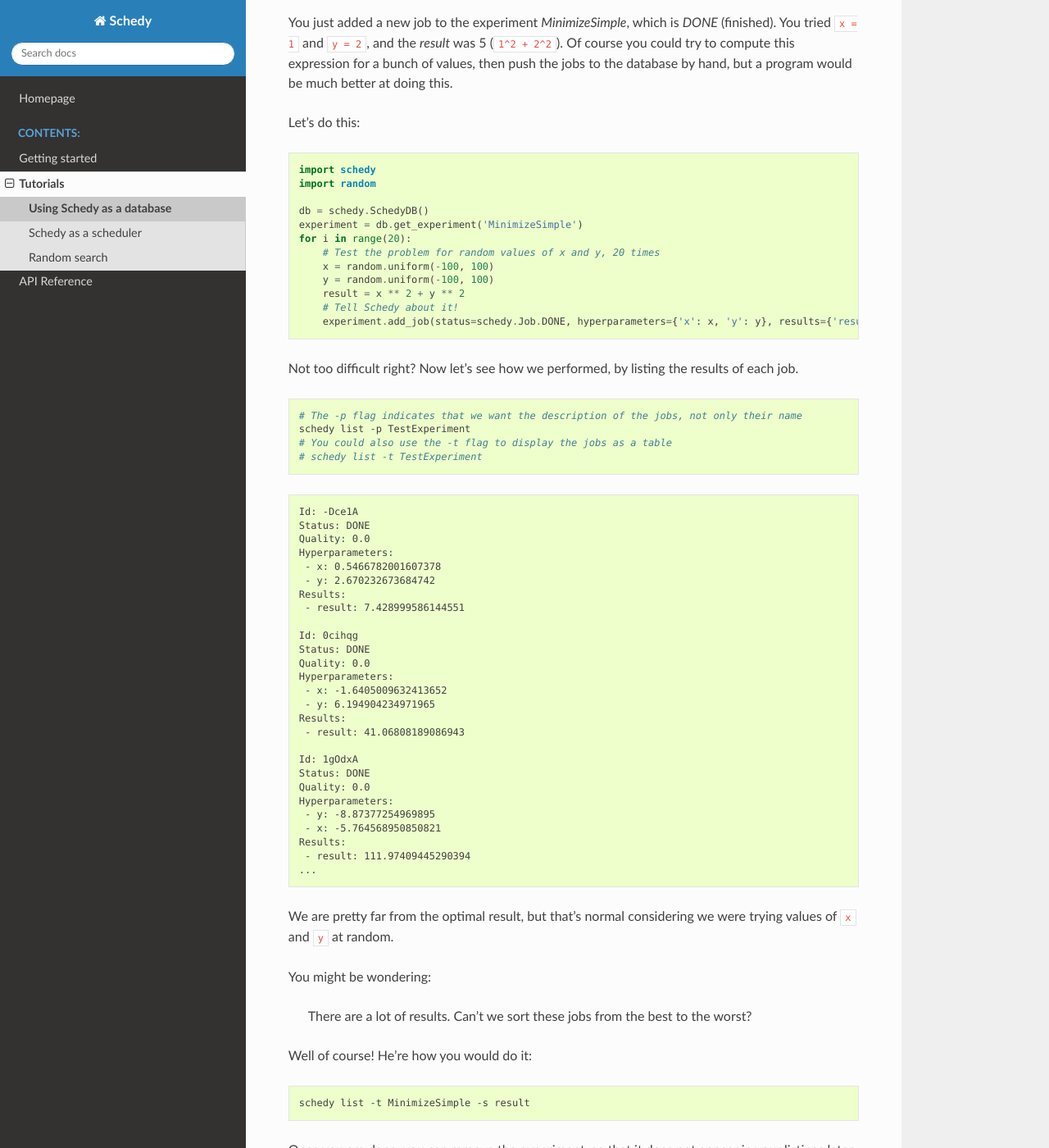
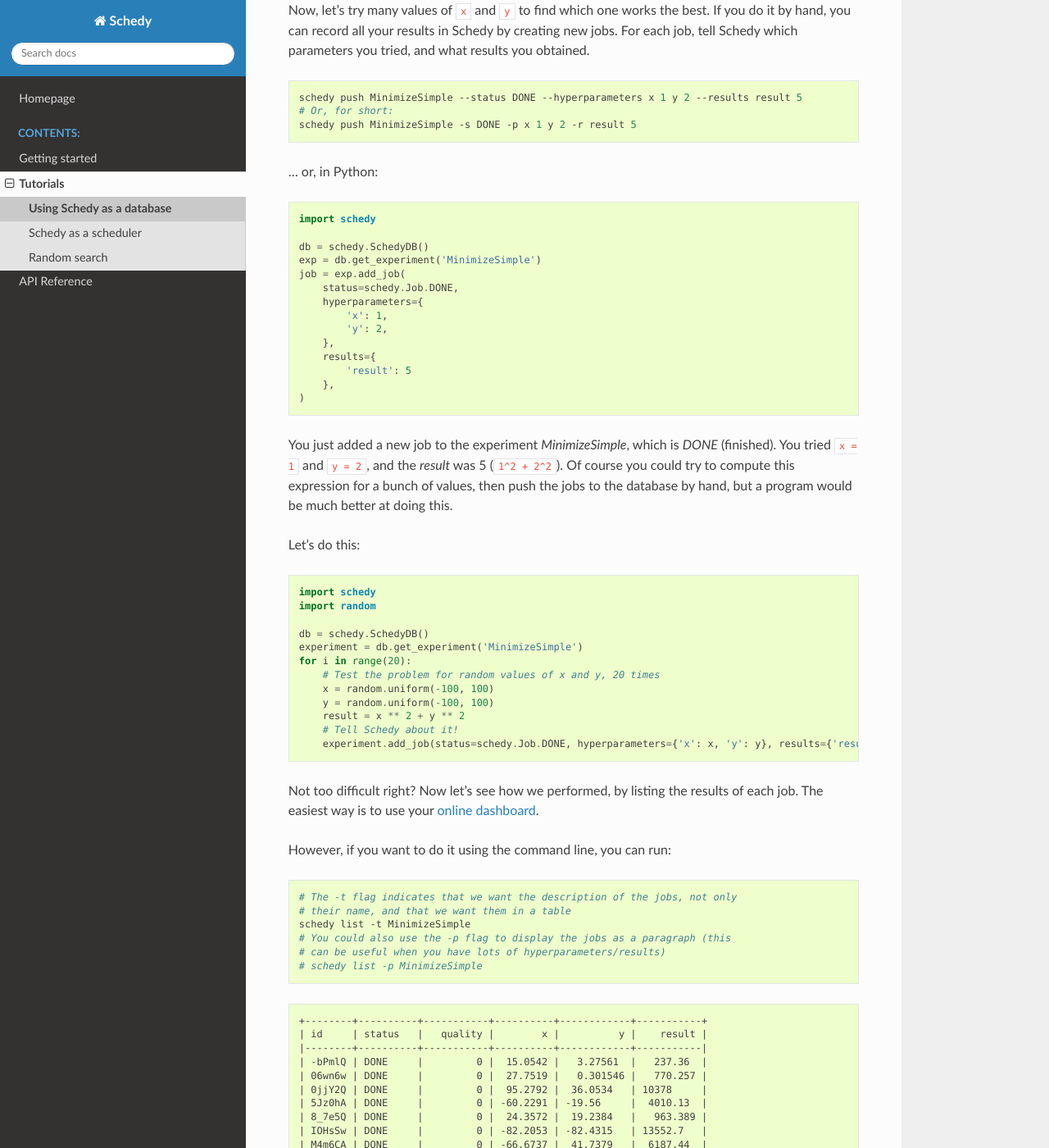
Before and after one commit to incalia/schedy-client, a Sphinx documentation site: the page built from docs/examples/database.rst, in a window 1280 px wide and 1400 px high, scrolled down 625 px. Shown: the whole window at 82% size. Built offline with Sphinx 7.4.7 and the Read the Docs theme 2.0.0, drawn with Linux system fonts in a browser that asks for light colours; formulas are drawn with MathJax 3; some of the changed text lies outside the part shown.

Commit message:
Documentation upgrade

```diff
--- a/README.rst
+++ b/README.rst
@@ -26,8 +26,11 @@
       with exp.next_job() as job:
          my_train_function(job)
 
-You can follow the evolution of your experiment thanks to our `online dashboard
+You can follow the evolution of your experiments thanks to our `online dashboard
 <https://schedy.io/>`_.
+
+.. image:: images/dashboard.png
+  :align: center
 
 We also provide a command line tool, that will help you with the most
 repetitive tasks.
--- a/docs/examples/database.rst
+++ b/docs/examples/database.rst
@@ -5,20 +5,28 @@
 main concepts: experiments, and jobs. An experiment is a set of jobs, each job
 being a *trial* for its experiment.
 
-For this example, let's say you are trying to find the value of ``x`` and ``y``
+For this example, let's say you are trying to find the values of ``x`` and ``y``
 that minimize ``x^2 * y^2``. First, you would create an experiment in Schedy:
 
 .. code-block:: bash
 
     schedy add MinimizeSimple manual
 
-This creates a new experience called *MinimizeSimple*. The keyword *manual*
+... or, in Python::
+
+    import schedy
+
+    db = schedy.SchedyDB()
+    exp = schedy.ManualSearch('MinimizeSimple')
+    db.add_experiment(exp)
+
+This creates a new experiment called *MinimizeSimple*. The keyword *manual*
 tells Schedy that you are going to manage the jobs of this experiment yourself.
 More on that later.
 
 Now, let's try many values of ``x`` and ``y`` to find which one works the best. If
 you do it by hand, you can record all your results in Schedy by creating new
-jobs. For each job, tell Schedy which parameters you tried, and what result you
+jobs. For each job, tell Schedy which parameters you tried, and what results you
 obtained.
 
 .. code-block:: bash
@@ -26,6 +34,23 @@
     schedy push MinimizeSimple --status DONE --hyperparameters x 1 y 2 --results result 5
     # Or, for short:
     schedy push MinimizeSimple -s DONE -p x 1 y 2 -r result 5
+
+... or, in Python::
+
+    import schedy
+
+    db = schedy.SchedyDB()
+    exp = db.get_experiment('MinimizeSimple')
+    job = exp.add_job(
+        status=schedy.Job.DONE,
+        hyperparameters={
+            'x': 1,
+            'y': 2,
+        },
+        results={
+            'result': 5
+        },
+    )
 
 You just added a new job to the experiment *MinimizeSimple*, which is *DONE*
 (finished). You tried ``x = 1`` and ``y = 2``, and the *result* was 5 (``1^2 +
@@ -48,47 +73,70 @@
         # Tell Schedy about it!
         experiment.add_job(status=schedy.Job.DONE, hyperparameters={'x': x, 'y': y}, results={'result': result})
 
-Not too difficult right? Now let's see how we performed, by listing the results of each job.
+Not too difficult right? Now let's see how we performed, by listing the results
+of each job. The easiest way is to use your `online dashboard
+<https://schedy.io/>`_.
+
+However, if you want to do it using the command line, you can run:
 
 .. code-block:: bash
 
-    # The -p flag indicates that we want the description of the jobs, not only their name
-    schedy list -p TestExperiment
-    # You could also use the -t flag to display the jobs as a table
-    # schedy list -t TestExperiment
+    # The -t flag indicates that we want the description of the jobs, not only
+    # their name, and that we want them in a table
+    schedy list -t MinimizeSimple
+    # You could also use the -p flag to display the jobs as a paragraph (this
+    # can be useful when you have lots of hyperparameters/results)
+    # schedy list -p MinimizeSimple
 
 .. code-block:: none
 
-    Id: -Dce1A
-    Status: DONE
-    Quality: 0.0
-    Hyperparameters:
-     - x: 0.5466782001607378
-     - y: 2.670232673684742
-    Results:
-     - result: 7.428999586144551
-
-    Id: 0cihqg
-    Status: DONE
-    Quality: 0.0
-    Hyperparameters:
-     - x: -1.6405009632413652
-     - y: 6.194904234971965
-    Results:
-     - result: 41.06808189086943
-
-    Id: 1gOdxA
-    Status: DONE
-    Quality: 0.0
-    Hyperparameters:
-     - y: -8.87377254969895
-     - x: -5.764568950850821
-    Results:
-     - result: 111.97409445290394
-    ...
+    +--------+----------+-----------+----------+------------+-----------+
+    | id     | status   |   quality |        x |          y |    result |
+    |--------+----------+-----------+----------+------------+-----------|
+    | -bPmlQ | DONE     |         0 |  15.0542 |   3.27561  |   237.36  |
+    | 06wn6w | DONE     |         0 |  27.7519 |   0.301546 |   770.257 |
+    | 0jjY2Q | DONE     |         0 |  95.2792 |  36.0534   | 10378     |
+    | 5Jz0hA | DONE     |         0 | -60.2291 | -19.56     |  4010.13  |
+    | 8_7e5Q | DONE     |         0 |  24.3572 |  19.2384   |   963.389 |
+    | IOHsSw | DONE     |         0 | -82.2053 | -82.4315   | 13552.7   |
+    | M4m6CA | DONE     |         0 | -66.6737 |  41.7379   |  6187.44  |
+    | MQmuTw | DONE     |         0 |  27.3775 | -31.1913   |  1722.43  |
+    | NavIrw | DONE     |         0 |   1      |   2        |     5     |
+    | NiHt6A | DONE     |         0 |  79.5122 | -74.5573   | 11881     |
+    | OP7aGw | DONE     |         0 | -12.5107 |  -0.683612 |   156.985 |
+    | Wjz2Wg | DONE     |         0 |  81.5054 | -66.08     | 11009.7   |
+    | ZM3nww | DONE     |         0 |  66.9189 | -52.3469   |  7218.33  |
+    | b6T0TA | DONE     |         0 |  70.9641 | -70.5859   | 10018.3   |
+    | csui0g | DONE     |         0 |  71.7953 |  49.0019   |  7555.74  |
+    | gRjRQA | DONE     |         0 | -47.0694 | -25.1969   |  2850.42  |
+    | gqfFQg | DONE     |         0 | -35.5846 | -46.4451   |  3423.41  |
+    | m0f9vA | DONE     |         0 | -80.614  | -72.4938   | 11754     |
+    | mL2NXw | DONE     |         0 |  18.0392 | -13.1687   |   498.828 |
+    | n8tNMQ | DONE     |         0 |  77.8921 |  80.532    | 12552.6   |
+    | yFvyFQ | DONE     |         0 | -41.0681 |  96.7539   | 11047.9   |
+    +--------+----------+-----------+----------+------------+-----------+
 
 We are pretty far from the optimal result, but that's normal considering
-we were trying values of ``x`` and ``y`` at random.
+we tried only 20 combinations of hyperparameters.
+
+Note that you can also access all these values using the Python API::
+
+    import schedy
+
+    db = schedy.SchedyDB()
+    exp = db.get_experiment('MinimizeSimple')
+    for job in exp.all_jobs():
+        print('Id:', job.job_id)
+        print('Status:', job.status)
+        print('Quality', job.quality)
+        print('Hyperparameters:')
+        for name, value in job.hyperparameters.items():
+            print('- {}: {}'.format(name, value))
+        print('Results:')
+        for name, value in job.results.items():
+            print('- {}: {}'.format(name, value))
+        print()
+
 
 You might be wondering:
 
@@ -103,6 +151,34 @@
 
     schedy list -t MinimizeSimple -s result
 
+.. code-block:: none
+
+    +--------+----------+-----------+----------+------------+-----------+
+    | id     | status   |   quality |        x |          y |    result |
+    |--------+----------+-----------+----------+------------+-----------|
+    | NavIrw | DONE     |         0 |   1      |   2        |     5     |
+    | OP7aGw | DONE     |         0 | -12.5107 |  -0.683612 |   156.985 |
+    | -bPmlQ | DONE     |         0 |  15.0542 |   3.27561  |   237.36  |
+    | mL2NXw | DONE     |         0 |  18.0392 | -13.1687   |   498.828 |
+    | 06wn6w | DONE     |         0 |  27.7519 |   0.301546 |   770.257 |
+    | 8_7e5Q | DONE     |         0 |  24.3572 |  19.2384   |   963.389 |
+    | MQmuTw | DONE     |         0 |  27.3775 | -31.1913   |  1722.43  |
+    | gRjRQA | DONE     |         0 | -47.0694 | -25.1969   |  2850.42  |
+    | gqfFQg | DONE     |         0 | -35.5846 | -46.4451   |  3423.41  |
+    | 5Jz0hA | DONE     |         0 | -60.2291 | -19.56     |  4010.13  |
+    | M4m6CA | DONE     |         0 | -66.6737 |  41.7379   |  6187.44  |
+    | ZM3nww | DONE     |         0 |  66.9189 | -52.3469   |  7218.33  |
+    | csui0g | DONE     |         0 |  71.7953 |  49.0019   |  7555.74  |
+    | b6T0TA | DONE     |         0 |  70.9641 | -70.5859   | 10018.3   |
+    | 0jjY2Q | DONE     |         0 |  95.2792 |  36.0534   | 10378     |
+    | Wjz2Wg | DONE     |         0 |  81.5054 | -66.08     | 11009.7   |
+    | yFvyFQ | DONE     |         0 | -41.0681 |  96.7539   | 11047.9   |
+    | m0f9vA | DONE     |         0 | -80.614  | -72.4938   | 11754     |
+    | NiHt6A | DONE     |         0 |  79.5122 | -74.5573   | 11881     |
+    | n8tNMQ | DONE     |         0 |  77.8921 |  80.532    | 12552.6   |
+    | IOHsSw | DONE     |         0 | -82.2053 | -82.4315   | 13552.7   |
+    +--------+----------+-----------+----------+------------+-----------+
+
 Once you are done, you can remove the experiment, so that it does not appear in
 your listings later, as this is just an experiment for the tutorial.
 
@@ -110,7 +186,17 @@
 
     schedy rm MinimizeSimple
     # You could also remove a single job using:
-    schedy rm MinimizeSimple <job-id>
+    # schedy rm MinimizeSimple NavIrw
+
+... or, in Python::
+
+    import schedy
+
+    db = schedy.SchedyDB()
+    db.get_experiment('MinimizeSimple').delete()
+    # Or, to delete a specific job:
+    # db.get_experiment('MinimizeSimple').get_job('NavIrw').delete()
+
 
 However, do not hesitate to keep your real experiments in the database, if you
 want to keep track of them. You don't have to remove them if you don't want to!
```
Also changed, not shown: docs/examples/scheduler.rst (+28 -15 lines), docs/index.rst (+4 -3 lines), docs/images/dashboard.png (added).
